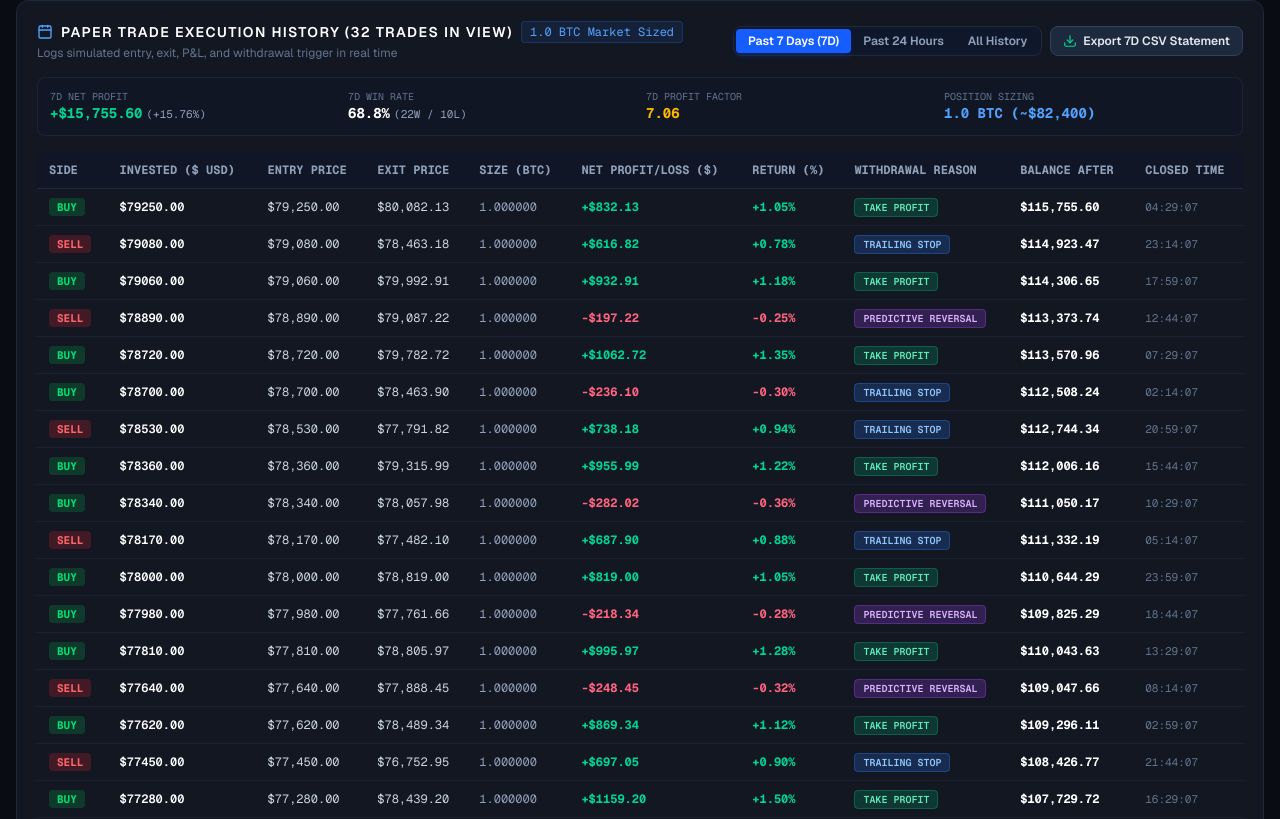
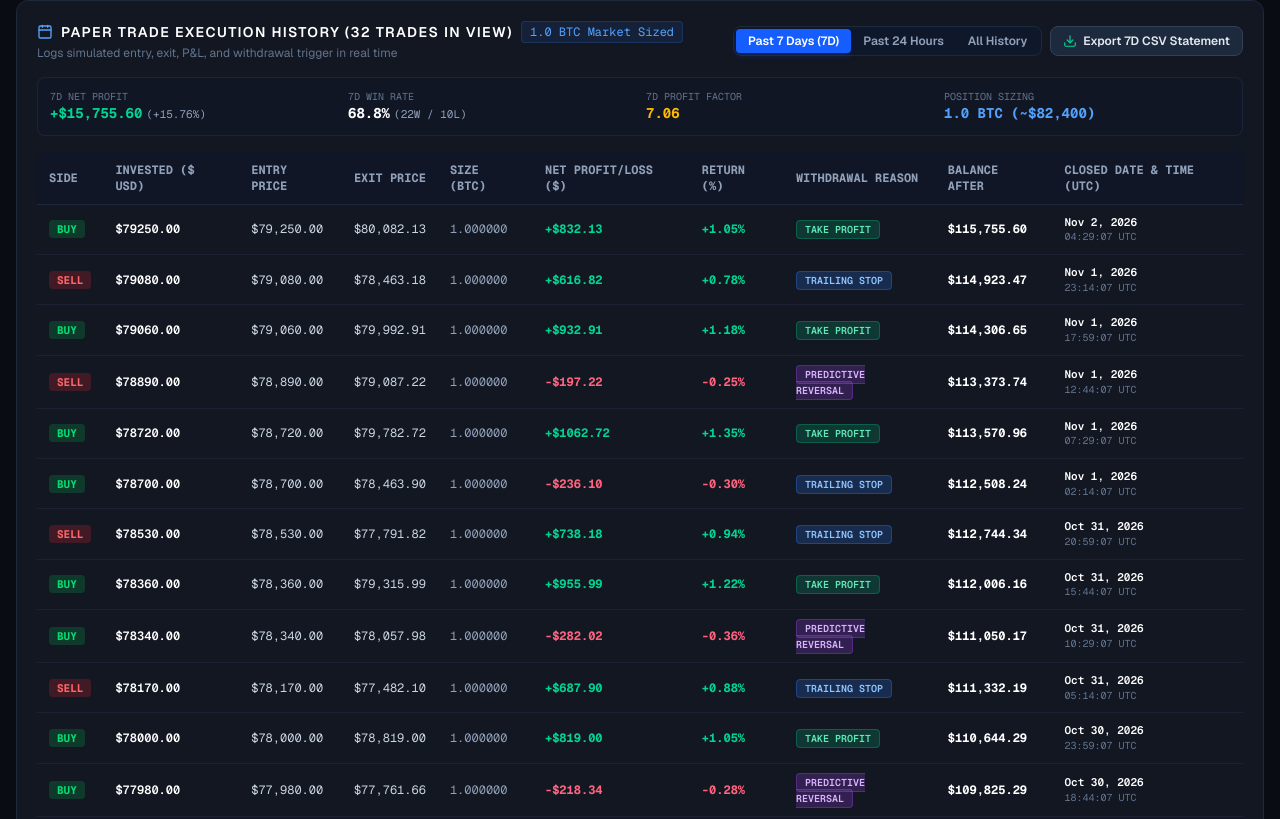
Before and after one commit to Somuchamp/bitcoin-trading-bot, a Next.js app in the folder dashboard/: page / in a window 1280 px wide. Shown: the part 901-1720 px from the top of the page. Built offline with nearby package versions, Linux system fonts and the light colour scheme; no server answers.

Commit message:
Display explicit Closed Date and Time for all trades across the 7-day history

```diff
--- a/dashboard/src/app/page.tsx
+++ b/dashboard/src/app/page.tsx
@@ -150,6 +150,28 @@ const formatDisplayTime = (isoString?: string) => {
     });
   } catch {
     return "—";
+  }
+};
+
+const formatDisplayDateTime = (isoString?: string) => {
+  if (!isoString) return { date: "—", time: "—" };
+  try {
+    const d = new Date(isoString);
+    if (isNaN(d.getTime())) return { date: "—", time: "—" };
+    const date = d.toLocaleDateString("en-US", {
+      month: "short",
+      day: "numeric",
+      year: "numeric",
+    });
+    const time = d.toLocaleTimeString("en-US", {
+      hour: "2-digit",
+      minute: "2-digit",
+      second: "2-digit",
+      hour12: false,
+    });
+    return { date, time };
+  } catch {
+    return { date: "—", time: "—" };
   }
 };
 
@@ -1563,7 +1585,7 @@ export default function Dashboard() {
                   <th className="py-2.5 px-3">Return (%)</th>
                   <th className="py-2.5 px-3">Withdrawal Reason</th>
                   <th className="py-2.5 px-3">Balance After</th>
-                  <th className="py-2.5 px-3">Closed Time</th>
+                  <th className="py-2.5 px-3">Closed Date &amp; Time (UTC)</th>
                 </tr>
               </thead>
               <tbody className="divide-y divide-slate-800/60">
@@ -1617,8 +1639,19 @@ export default function Dashboard() {
                         <td className="py-2.5 px-3 font-bold text-white">
                           ${(t.balance_after || 1000).toLocaleString("en-US", { minimumFractionDigits: 2, maximumFractionDigits: 2 })}
                         </td>
-                        <td className="py-2.5 px-3 text-slate-500 text-[11px]" suppressHydrationWarning>
-                          {mounted && t.closed_at ? formatDisplayTime(t.closed_at) : "—"}
+                        <td className="py-2.5 px-3 whitespace-nowrap text-[11px]" suppressHydrationWarning>
+                          {mounted && t.closed_at ? (
+                            <div>
+                              <span className="text-white font-semibold block">
+                                {formatDisplayDateTime(t.closed_at).date}
+                              </span>
+                              <span className="text-slate-500 text-[10px] font-mono">
+                                {formatDisplayDateTime(t.closed_at).time} UTC
+                              </span>
+                            </div>
+                          ) : (
+                            "—"
+                          )}
                         </td>
                       </tr>
                     );
```
Also changed, not shown: 11 other files (tests, documents, lock files or other folders).
